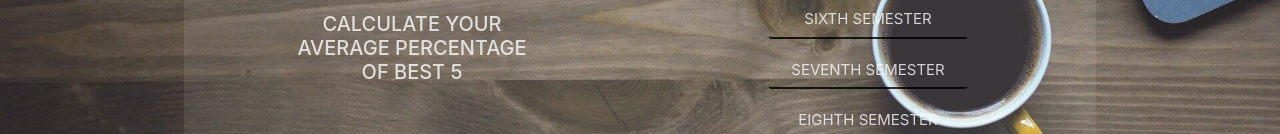
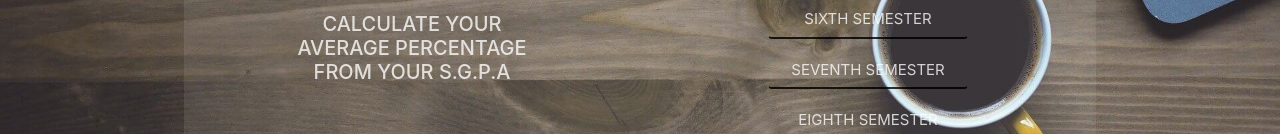
Before and after one commit to Sauravsingh2759/Average_cgpa_to_percentage, a plain HTML site: page index.html in a window 1280 px wide. Shown: the part 457-591 px from the top of the page. Drawn offline with nearby package versions, Linux system fonts and the light colour scheme.

Commit message:
made changes

```diff
--- a/index.html
+++ b/index.html
@@ -10,7 +10,7 @@
 	<div id="container">
 		<div id="first_part">
 			<a href="index.html"><img src="logo.png"></a>
-			<h1>calculate your average percentage of best 5</h1>
+			<h1>calculate your average percentage from your S.G.P.A</h1>
 		</div>
 		<div id="second_part">
 			 <button type="button" class="btn button text-uppercase"><a href="firstSemester.html">First Semester</a></button>
```
